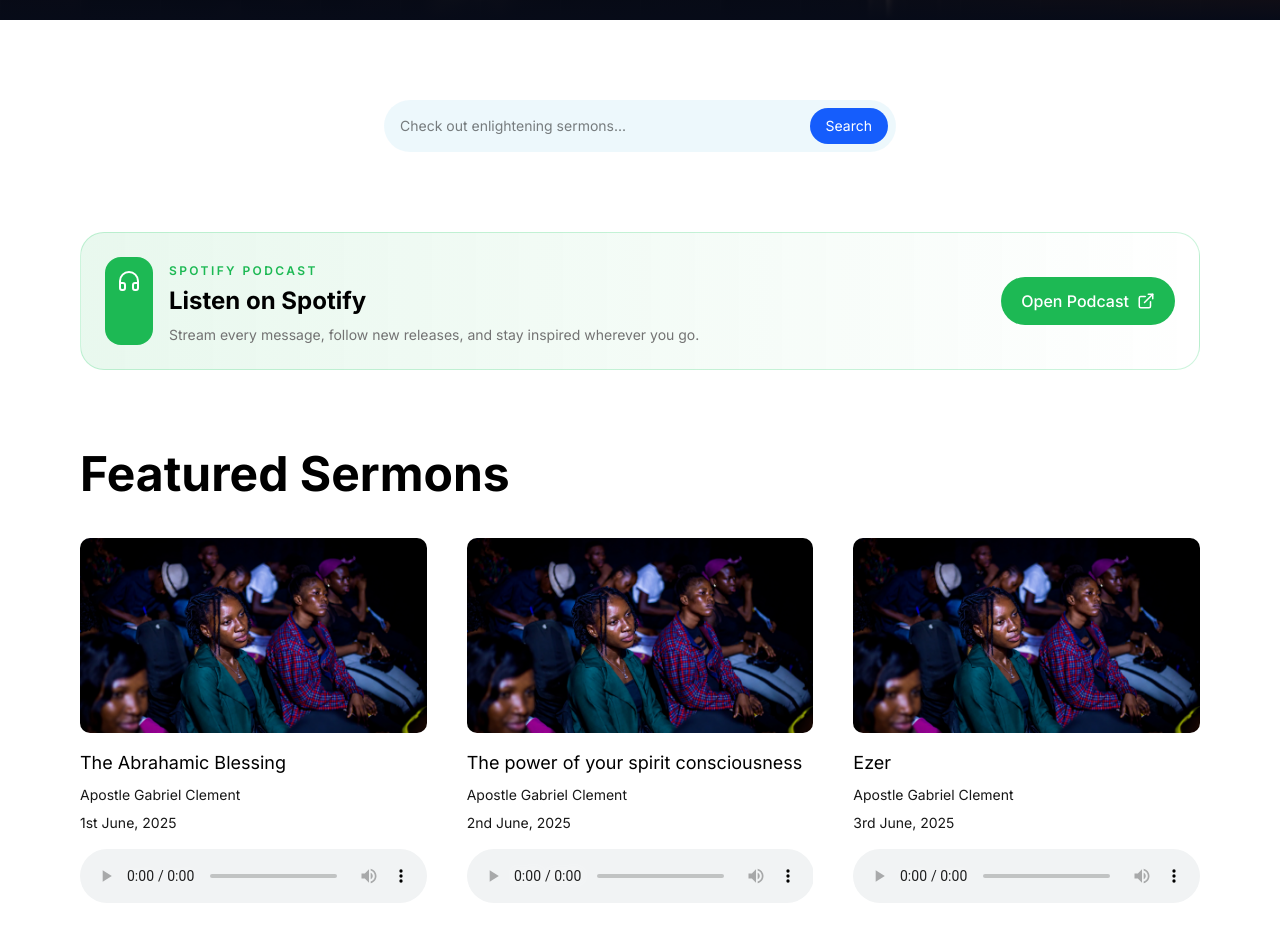
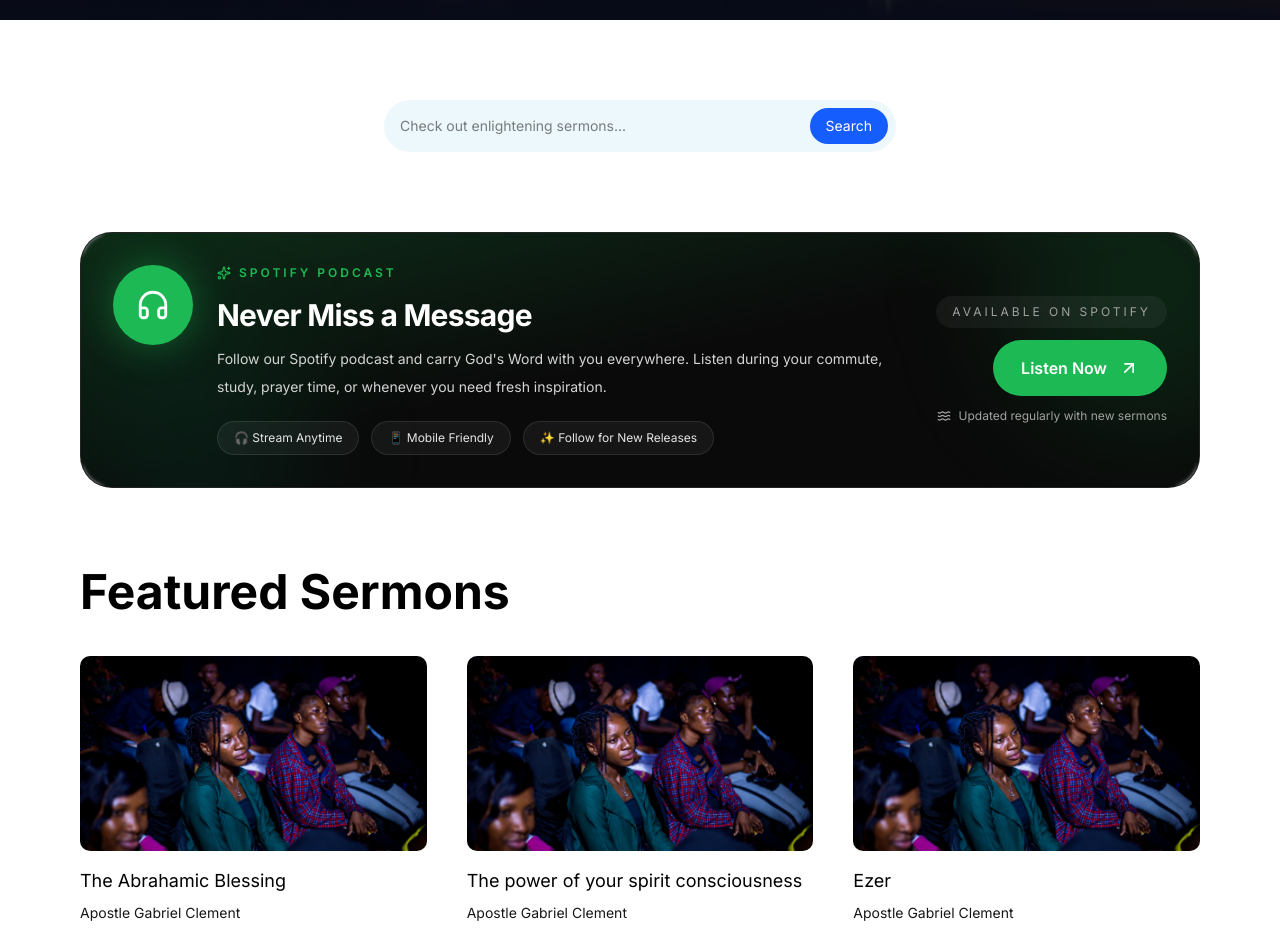
Before and after one commit to OgbonnaBlessed/ovcn-web-app, a Next.js app: page /sermons in a window 1280 px wide. Shown: the part 780-1713 px from the top of the page. Built offline with nearby package versions, Linux system fonts and the light colour scheme.

Commit message:
Update SpotifyPodcastCard.tsx

```diff
--- a/src/components/shared/SpotifyPodcastCard.tsx
+++ b/src/components/shared/SpotifyPodcastCard.tsx
@@ -1,5 +1,10 @@
 import Link from "next/link";
-import { ExternalLink, Headphones } from "lucide-react";
+import {
+  ArrowUpRight,
+  Headphones,
+  Sparkles,
+  Waves,
+} from "lucide-react";
 
 export default function SpotifyPodcastCard() {
   return (
@@ -7,33 +12,122 @@ export default function SpotifyPodcastCard() {
       href="https://open.spotify.com/show/0RuzlMSrHPxNj0ZlHeBIwk?si=WuyR9pjwQ56mgpPWGNz9nA"
       target="_blank"
       rel="noopener noreferrer"
-      className="group block w-full rounded-3xl border border-green-500/20 bg-gradient-to-r from-[#1DB954]/10 via-[#1DB954]/5 to-transparent p-6 transition-all duration-300 hover:border-green-500/40 hover:shadow-xl hover:shadow-green-500/10"
+      className="
+        group
+        relative
+        block
+        overflow-hidden
+        rounded-[32px]
+        border
+        border-white/10
+        bg-neutral-950
+        transition-all
+        duration-500
+        hover:-translate-y-1
+        hover:border-[#1DB954]/40
+        hover:shadow-[0_25px_80px_rgba(29,185,84,0.18)]
+      "
     >
-      <div className="flex flex-col items-start justify-between gap-5 md:flex-row md:items-center">
-        <div className="flex gap-4">
-          <div className="rounded-2xl bg-[#1DB954] p-3 text-white">
-            <Headphones size={24} />
+      {/* Background Effects */}
+
+      <div className="absolute inset-0 bg-gradient-to-br from-[#1DB954]/20 via-transparent to-transparent" />
+
+      <div className="absolute -right-24 -top-24 h-72 w-72 rounded-full bg-[#1DB954]/15 blur-3xl transition-all duration-700 group-hover:scale-125" />
+
+      <div className="absolute -bottom-20 left-0 h-56 w-56 rounded-full bg-emerald-500/10 blur-3xl" />
+
+      {/* Noise/Glass */}
+
+      <div className="absolute inset-0 backdrop-blur-[2px]" />
+
+      <div className="relative z-10 flex flex-col gap-10 p-8 lg:flex-row lg:items-center lg:justify-between">
+        {/* Left */}
+
+        <div className="flex gap-6">
+          {/* Spotify Orb */}
+
+          <div className="relative flex h-20 w-20 shrink-0 items-center justify-center rounded-full bg-[#1DB954] shadow-[0_0_40px_rgba(29,185,84,0.45)]">
+            <div className="absolute inset-0 rounded-full animate-ping bg-[#1DB954]/20" />
+
+            <Headphones
+              size={34}
+              className="relative z-10 text-white"
+            />
           </div>
 
-          <div>
-            <span className="text-xs font-semibold uppercase tracking-[0.2em] text-[#1DB954]">
-              Spotify Podcast
-            </span>
+          <div className="space-y-4">
+            <div className="flex items-center gap-2 text-[#1DB954]">
+              <Sparkles size={14} />
+              <span className="text-xs font-semibold uppercase tracking-[0.25em]">
+                Spotify Podcast
+              </span>
+            </div>
 
-            <h3 className="mt-1 text-2xl font-bold">
-              Listen on Spotify
-            </h3>
+            <div>
+              <h2 className="text-3xl font-bold tracking-tight text-white">
+                Never Miss a Message
+              </h2>
 
-            <p className="mt-2 text-sm text-muted-foreground max-w-xl">
-              Stream every message, follow new releases, and stay inspired
-              wherever you go.
-            </p>
+              <p className="mt-3 max-w-2xl text-sm leading-7 text-neutral-300">
+                Follow our Spotify podcast and carry God's Word with
+                you everywhere. Listen during your commute, study,
+                prayer time, or whenever you need fresh inspiration.
+              </p>
+            </div>
+
+            {/* Stats */}
+
+            <div className="flex flex-wrap gap-3 pt-1">
+              <div className="rounded-full border border-white/10 bg-white/5 px-4 py-2 text-xs text-neutral-200">
+                🎧 Stream Anytime
+              </div>
+
+              <div className="rounded-full border border-white/10 bg-white/5 px-4 py-2 text-xs text-neutral-200">
+                📱 Mobile Friendly
+              </div>
+
+              <div className="rounded-full border border-white/10 bg-white/5 px-4 py-2 text-xs text-neutral-200">
+                ✨ Follow for New Releases
+              </div>
+            </div>
           </div>
         </div>
 
-        <div className="flex items-center gap-2 rounded-full bg-[#1DB954] px-5 py-3 font-medium text-white">
-          Open Podcast
-          <ExternalLink size={18} />
+        {/* CTA */}
+
+        <div className="flex shrink-0 flex-col items-start gap-3 lg:items-end">
+          <div className="rounded-full bg-white/5 px-4 py-2 text-xs uppercase tracking-[0.25em] text-neutral-400">
+            Available on Spotify
+          </div>
+
+          <div
+            className="
+              flex
+              items-center
+              gap-3
+              rounded-full
+              bg-[#1DB954]
+              px-7
+              py-4
+              font-semibold
+              text-white
+              transition-all
+              duration-300
+              group-hover:scale-105
+            "
+          >
+            Listen Now
+
+            <ArrowUpRight
+              size={20}
+              className="transition-transform duration-300 group-hover:translate-x-1 group-hover:-translate-y-1"
+            />
+          </div>
+
+          <div className="flex items-center gap-2 text-xs text-neutral-400">
+            <Waves size={14} />
+            Updated regularly with new sermons
+          </div>
         </div>
       </div>
     </Link>
```
